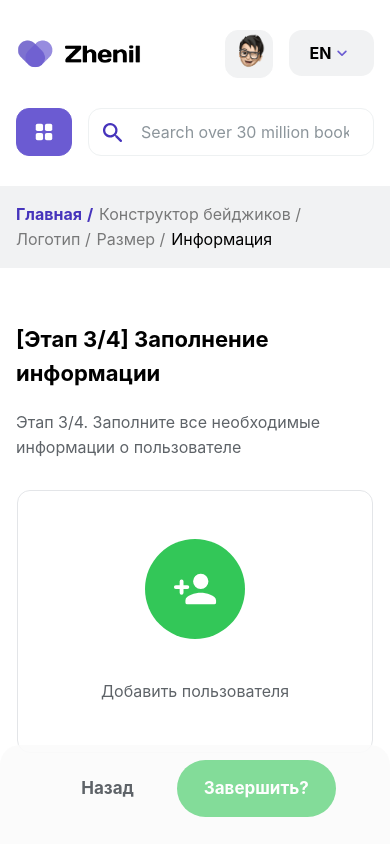
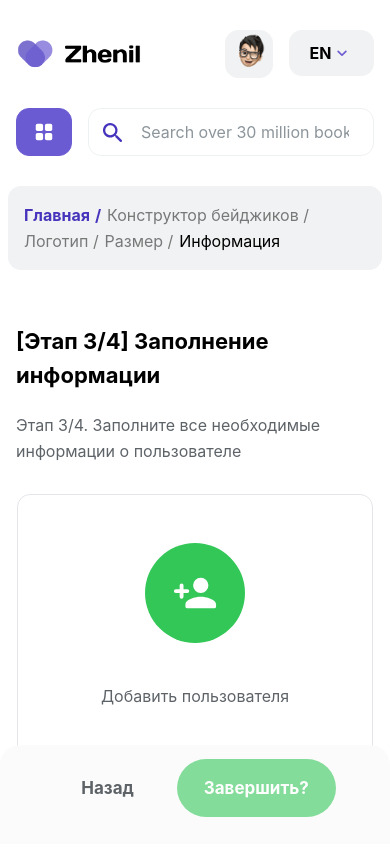
Before and after one commit to DreamerView/zhenil-next, a Next.js app: page /acc/info in a window 390 px wide. Shown: the top 856 px of the page. Built offline with nearby package versions, Linux system fonts and the light colour scheme.

Commit message:
style changed

```diff
--- a/styles/acc.css
+++ b/styles/acc.css
@@ -134,6 +134,9 @@
     }
     div.main__block_fixed_confirm {
         padding:3px 0 16px 0;
+    }
+    div.main__nav {
+        border-radius: 13px;
     }
 }
 
--- a/styles/globals.css
+++ b/styles/globals.css
@@ -17,11 +17,11 @@ h3 {
 }
 h4 {
   font-size:16px;
-  line-height:25px;
+  line-height:26px;
 }
 p {
   font-size:16px;
-  line-height:25px;
+  line-height:26px;
 }
 .click {
   cursor: pointer;
@@ -202,7 +202,7 @@ p.sub_content {
 
 p.nav {
   font-size:16px;
-  line-height:25px;
+  line-height:26px;
   display: flex;
   flex-wrap: wrap;
 }
@@ -406,6 +406,7 @@ p.nav > a {
       --m-1: 30px 16px;
       --m-2: 54px 16px;
       --n-1: 16px 16px;
+      --n-2: 0 8px;
       --m-p: 0 32px;
       --p:48px;
       --n-b: transparent;
@@ -505,7 +506,7 @@ html {
 body {
   font-family: -apple-system, BlinkMacSystemFont, 'Segoe UI', Roboto, Oxygen, Ubuntu, Cantarell, 'Open Sans', 'Helvetica Neue', sans-serif;
   font-size:16px;
-  line-height:25px;
+  line-height:26px;
   background-color: var(--background-color);
   color:var(--font-color);
   font-display: optional;
@@ -513,7 +514,7 @@ body {
 input,button,input:focus,textarea,textarea:focus,select {
   font-family: -apple-system, BlinkMacSystemFont, 'Segoe UI', Roboto, Oxygen, Ubuntu, Cantarell, 'Open Sans', 'Helvetica Neue', sans-serif;
   font-size:16px;
-  line-height:25px;
+  line-height:26px;
   background-color: transparent;
   border:0 none;
   outline:none;
@@ -620,6 +621,7 @@ div.header__search_menu {
 }
 span.header__search_menu_text {
   font-size:16px;
+  line-height:26px;
   font-weight: 600;
   color: var(--menu-font-color);
   margin: 0 16px 0 16px;
@@ -717,7 +719,7 @@ h1.page_not_found {
 p.page_not_found {
   margin-top:20px;
   font-size: 16px;
-  line-height: 25px;
+  line-height: 26px;
   text-align: center;
   color:var(--sub_content);
 }
```
